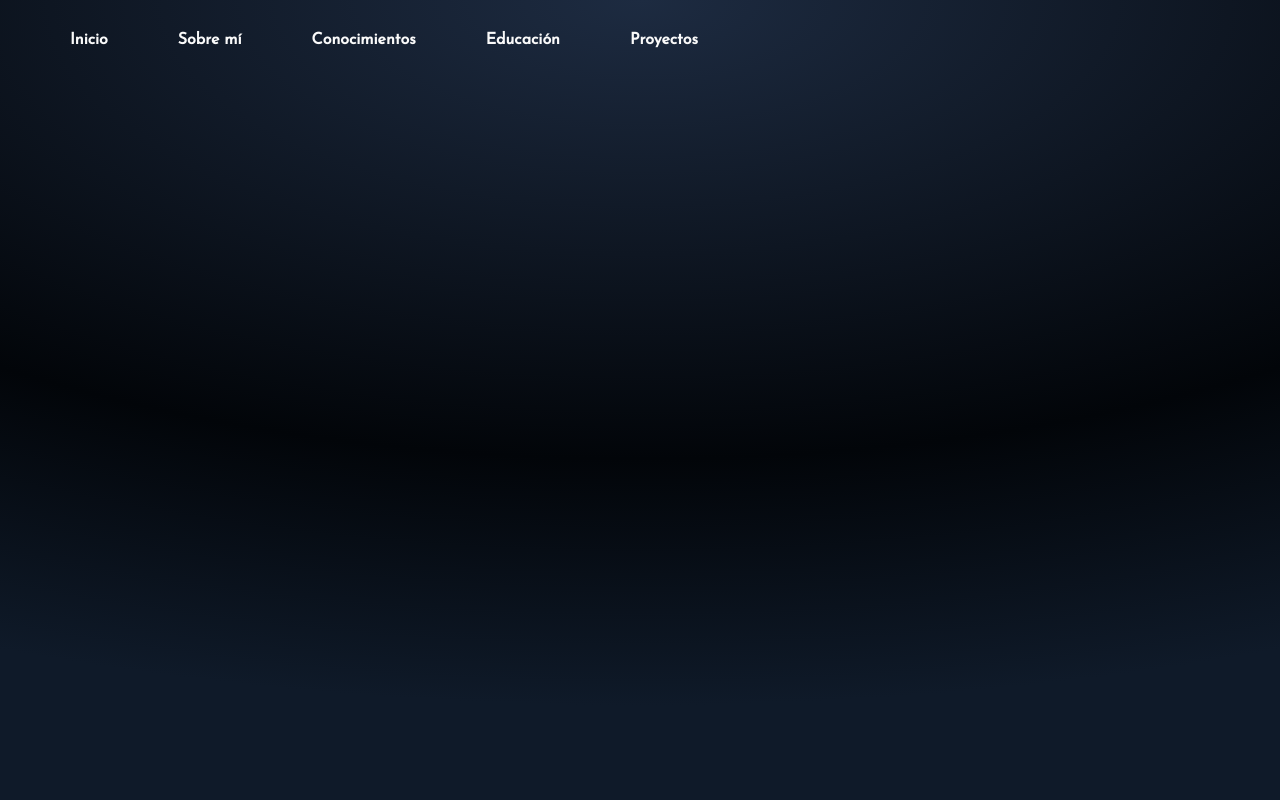
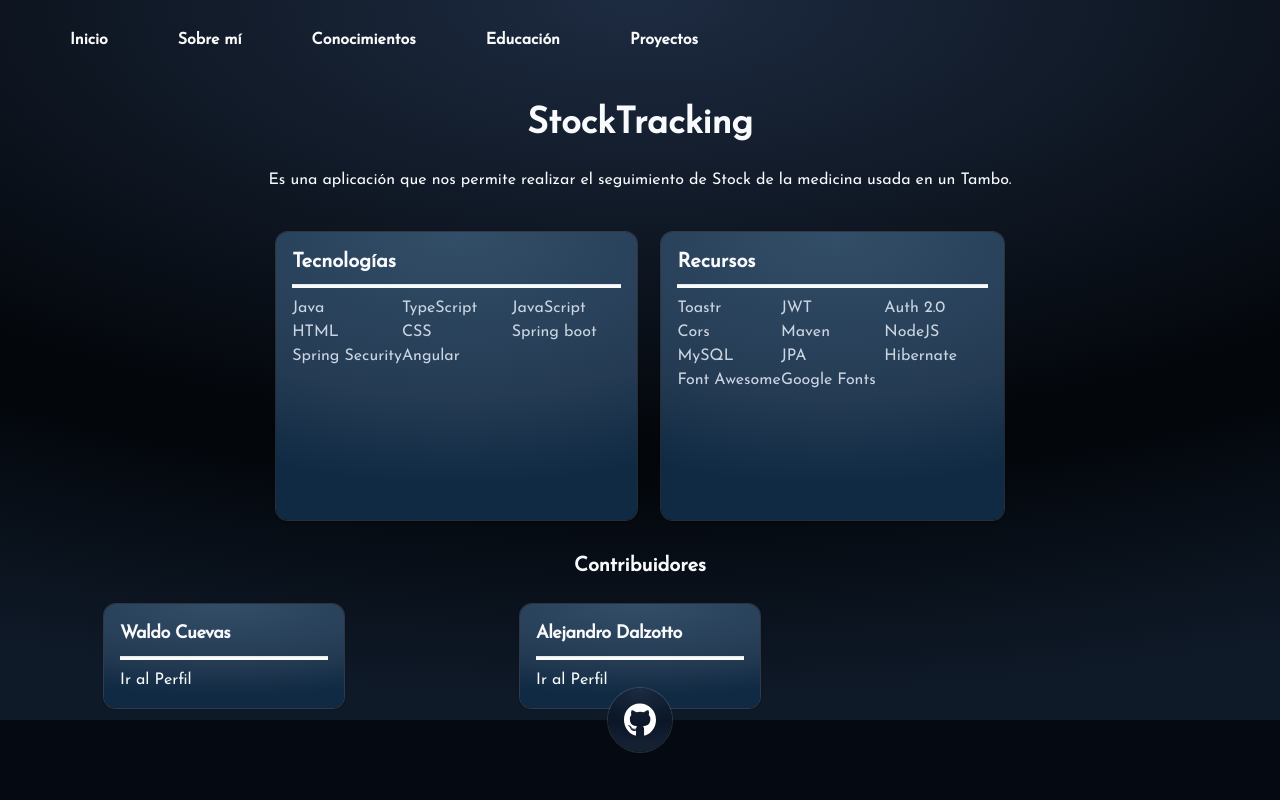
Before and after one commit to AlejandroDalzotto/Portafolio, a Next.js app: page /projects/1 in a window 1280 px wide. Shown: the top 800 px of the page. Built offline with nearby package versions, Linux system fonts and the light colour scheme.

Commit message:
contenido dinámico

```diff
--- a/app/about/page.tsx
+++ b/app/about/page.tsx
@@ -1,6 +1,6 @@
-// import Link from "next/link";
-// import Image from "next/image";
-// import { SOCIALS } from "@/app/data";
+import Link from "next/link";
+import Image from "next/image";
+import { SOCIALS } from "@/app/data.ts";
 
 export default function page() {
     return (
@@ -9,13 +9,13 @@ export default function page() {
             <p className="text-slate-400 font-medium tracking-tight text-lg p-2">Soy programador Full Stack y aprendiz de desarrollo de software desde hace 2 años. Mi meta es mejorar mi nivel como desarrollador. Soy proactivo, confiable, me gusta trabajar en equipo, aprender sobre las nuevas tecnologías y siempre dar mi mejor esfuerzo.<br />
                 Soy de Argentina egresado de Técnico en Programación en la Universidad Tecnológica Nacional.</p>
             <div className="flex justify-evenly mt-10 md:mt-28 md:justify-center md:gap-10">
-                {/* {SOCIALS.map((item, idx) => {
+                {SOCIALS.map((item: any, idx: any) => {
                     return (
                         <Link key={idx} className="ring-1 ring-white/[0.15] bg-[radial-gradient(145.05%_100%_at_50%_0%,#1D2B41_0%,#0B1627_57.38%,#142133_88.16%)] p-3 w-14 h-14 flex items-center justify-center rounded-full" href={item.link} target="_blank">
                             <Image src={item.icon} alt="icon" className="invert" />
                         </Link>
                     )
-                })} */}
+                })}
             </div>
         </div>
     )
--- a/app/components/DetailsProject.tsx
+++ b/app/components/DetailsProject.tsx
@@ -1,23 +1,23 @@
-// import Link from "next/link.js"
-// import Image from "next/image.js"
-// import EyeIcon from "@/public/icons/eye-solid.svg"
-// import GithubIcon from "@/public/icons/github.svg"
+import Link from "next/link.js"
+import Image from "next/image.js"
+import EyeIcon from "@/public/icons/eye-solid.svg"
+import GithubIcon from "@/public/icons/github.svg"
 
 export default function DetailsProject(props: any) {
 
-    // const { project } = props
+    const { project } = props
 
     return (
         <article>
             <div>
-                {/* <h2 className="text-center my-6 text-4xl font-bold text-slate-50">{project.name}</h2>
-                <p className="text-center my-6 font-medium text-slate-50">{project.description}</p> */}
+                <h2 className="text-center my-6 text-4xl font-bold text-slate-50">{project.name}</h2>
+                <p className="text-center my-6 font-medium text-slate-50">{project.description}</p>
                 <div className="flex overflow-x-auto p-4 h-80 gap-4 md:gap-6 md:justify-center">
                     <div className="ring-1 ring-white/[0.15] bg-[radial-gradient(145.05%_100%_at_50%_0%,#334e68_0%,#243b53_57.38%,#102a43_88.16%)] text-slate-50 p-4 shadow rounded-xl min-w-[80%] md:min-w-[20%] transition-all lg:hover:min-w-[45%]">
                         <h3 className="text-xl font-semibold">Tecnologías</h3>
                         <hr className="h-1 my-2 w-full bg-slate-50 text-slate-50" />
                         <div className="w-full h-[calc(100%-16px-28px)] grid grid-cols-2 lg:grid-cols-3 content-start justify-items-stretch">
-                            {/* {project.languages.map((el: any, idx: number) => {
+                            {project.languages.map((el: any, idx: number) => {
                                 return (
                                     <p key={idx} className="text-slate-300">{el}</p>
                                 )
@@ -26,25 +26,25 @@ export default function DetailsProject(props: any) {
                                 return (
                                     <p key={idx} className="text-slate-300">{el}</p>
                                 )
-                            })} */}
+                            })}
                         </div>
                     </div>
                     <div className="ring-1 ring-white/[0.15] bg-[radial-gradient(145.05%_100%_at_50%_0%,#334e68_0%,#243b53_57.38%,#102a43_88.16%)] text-slate-50 p-4 shadow rounded-xl min-w-[80%] md:min-w-[20%] transition-all lg:hover:min-w-[45%]">
                         <h3 className="text-xl font-semibold">Recursos</h3>
                         <hr className="h-1 my-2 w-full bg-slate-50 text-slate-50" />
                         <div className="w-full h-[calc(100%-16px-28px)] grid grid-cols-2 lg:grid-cols-3 content-start justify-items-stretch">
-                            {/* {project.resources.map((el: any, idx: number) => {
+                            {project.resources.map((el: any, idx: number) => {
                                 return (
                                     <p key={idx} className="text-slate-300">{el}</p>
                                 )
-                            })} */}
+                            })}
                         </div>
                     </div>
                 </div>
 
                 <h2 className="text-xl text-center font-semibold my-4 text-slate-50">Contribuidores</h2>
                 <div className="my-6 px-4 grid grid-cols-2 md:grid-cols-3 gap-8 md:justify-items-center">
-                    {/* {project.contributors.map((el: any, idx: number) => {
+                    {project.contributors.map((el: any, idx: number) => {
                         return (
                             <div key={idx} className="ring-1 ring-white/[0.15] bg-[radial-gradient(145.05%_100%_at_50%_0%,#334e68_0%,#243b53_57.38%,#102a43_88.16%)] text-slate-50 p-4 shadow rounded-xl w-44 lg:w-60">
                                 <h3 className="text-lg font-semibold tracking-tight">{el.username}</h3>
@@ -52,19 +52,19 @@ export default function DetailsProject(props: any) {
                                 <Link href={el.profile} target='_blank'>Ir al Perfil</Link>
                             </div>
                         )
-                    })} */}
+                    })}
                 </div>
             </div>
 
             <div className="bg-[#050a12] h-20 flex items-center justify-evenly fixed bottom-0 left-0 right-0">
-                {/* {project.demo !== null ?
+                {project.demo !== null ?
                     <Link href={project.demo} target='_blank' className="-translate-y-10 ring-1 ring-white/[0.15] bg-[radial-gradient(145.05%_100%_at_50%_0%,#1D2B41_0%,#0B1627_57.38%,#142133_88.16%)] text-slate-50 p-4 text-4xl w-16 h-16 flex items-center justify-center rounded-full">
                         <Image src={EyeIcon} className="invert" alt="icon" />
                     </Link> : null}
                 {project.repository !== null ?
                     <Link href={project.repository} target='_blank' className="-translate-y-10 ring-1 ring-white/[0.15] bg-[radial-gradient(145.05%_100%_at_50%_0%,#1D2B41_0%,#0B1627_57.38%,#142133_88.16%)] text-slate-50 p-4 w-16 h-16 flex items-center justify-center rounded-full">
                         <Image src={GithubIcon} className="invert" alt="icon" />
-                    </Link> : null} */}
+                    </Link> : null}
             </div>
         </article>
     )
--- a/app/components/Project.tsx
+++ b/app/components/Project.tsx
@@ -1,16 +1,16 @@
-// import Link from "next/link"
-// import Image from "next/image"
+import Link from "next/link"
+import Image from "next/image"
 
 export default function Project(props: any) {
 
-    // const { project } = props
+    const { project } = props
 
     return (
         <article className="ring-1 ring-white/[0.15] bg-gray-900 text-slate-50 w-72 h-96 shadow-lg m-4 p-4 rounded relative">
-            {/* <Image className="rounded-t" src={project.img} alt={project.name} width={260} height={192} />
+            <Image className="rounded-t" src={project.img} alt={project.name} width={260} height={192} />
             <h3 className="font-semibold my-3 text-xl">{project.name}</h3>
             <p>{project.short_description}</p>
-            <Link href='/projects/[id]' as={`/projects/${project.id}`} className="py-2 px-2 bg-indigo-500 rounded block text-center text-white font-semibold absolute bottom-4 right-4 left-4">Ver info</Link> */}
+            <Link href='/projects/[id]' as={`/projects/${project.id}`} className="py-2 px-2 bg-indigo-500 rounded block text-center text-white font-semibold absolute bottom-4 right-4 left-4">Ver info</Link>
         </article>
     )
 }
--- a/app/education/page.tsx
+++ b/app/education/page.tsx
@@ -1,14 +1,14 @@
-// import DiplomaIcon from "@/public/icons/diploma.png"
-// import Image from "next/image"
-// import Link from "next/link"
-// import { EDUCATION } from "@/app/data"
+import DiplomaIcon from "@/public/icons/diploma.png"
+import Image from "next/image"
+import Link from "next/link"
+import { EDUCATION } from "@/app/data.ts"
 
 export default function page() {
     return (
         <div>
             <div className="flex flex-col items-center">
                 <h2 className="bg-[radial-gradient(138.06%_1036.51%_at_95.25%_-2.54%,_#7ED4FD_14.06%,#709DF7_51.02%,#4D78EF_79.09%)] bg-clip-text text-5xl font-bold leading-[1.2] tracking-wider text-transparent text-center my-6">Educación</h2>
-                {/* {EDUCATION.map((item, idx) => {
+                {EDUCATION.map((item: any, idx: any) => {
                     return (
 
                         <div key={idx} className="ring-1 ring-white/[0.15] bg-gray-900 text-slate-50 w-72 h-96 shadow-lg m-4 p-4 rounded relative">
@@ -21,7 +21,7 @@ export default function page() {
                         </div>
 
                     )
-                })} */}
+                })}
             </div>
         </div>
     )
--- a/app/projects/[id]/page.tsx
+++ b/app/projects/[id]/page.tsx
@@ -1,13 +1,13 @@
-// import { PROJECTS } from "@/app/data"
-// import DetailsProject from "@/app/components/DetailsProject"
+import { PROJECTS } from "@/app/data.ts"
+import DetailsProject from "@/app/components/DetailsProject"
 
 export default function page(props: any) {
-  // const { id } = props.params
-  // const project = PROJECTS[id - 1]
+  const { id } = props.params
+  const project = PROJECTS[id - 1]
 
   return (
     <div className="min-h-[calc(110vh+80px)] px-4">
-      {/* <DetailsProject project={project} /> */}
+      <DetailsProject project={project} />
     </div>
   )
 }
--- a/app/projects/page.tsx
+++ b/app/projects/page.tsx
@@ -1,16 +1,16 @@
 import Project from "@/app/components/Project"
 
-import { PROJECTS } from "@/app/data"
+import { PROJECTS } from "@/app/data.ts"
 
 export default function page() {
 
     return (
         <section className="grid grid-cols-1 sm:grid-cols-2 lg:grid-cols-3 xl:grid-cols-4 justify-items-center w-full">
-            {/* {PROJECTS.map((project, idx) => {
+            {PROJECTS.map((project: any, idx: any) => {
                 return (
                     <Project key={idx} project={project} />
                 )
-            })} */}
+            })}
         </section>
     )
 }
```
Also changed, not shown: app/skills/page.tsx (+7 -7 lines).
